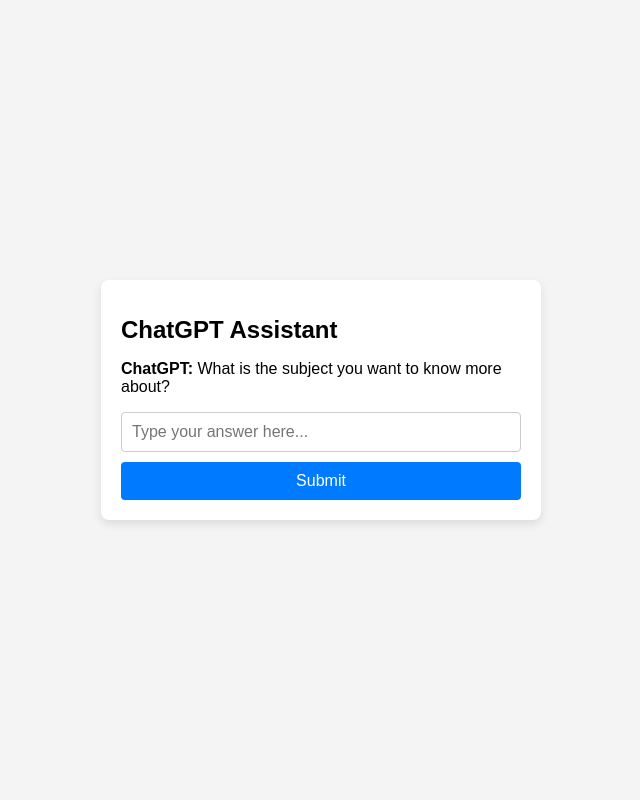
After one commit to Onomis2/DeepDive-Docker-prompt-generater, a PHP site: page /test.php in a window 1280 px wide. The commit adds this page. Shown: the whole page, without its empty margins (319-959 px from the left). Run offline with PHP 8.4, Linux system fonts and the light colour scheme.

Commit message:
Redirecting to chatgpt with final prompt

```diff
--- /dev/null
+++ b/php.php
@@ -0,0 +1,3 @@
+<?php
+phpinfo();
+?>
--- a/src/choice.php
+++ b/src/choice.php
@@ -33,7 +33,7 @@ $choices = $Database->fetchAll(PDO::FETCH_ASSOC);
     </div>
     <div class="center-boxes">
         <?php foreach ($choices as $choice) { ?>
-            <a href="choice.php?subject=<?=$_GET['subject'];?>&choice=<?=$choice['id'];?>"><p class="boxes"><?= $choice['choice'];?></p></a>
+            <a href="prompt.php?subject=<?=$_GET['subject'];?>&choice=<?=$choice['id'];?>"><p class="boxes"><?= $choice['choice'];?></p></a>
         <?php } ?>
     </div>
 </body>
--- /dev/null
+++ b/test.php
@@ -0,0 +1,129 @@
+<?php
+// OpenAI API credentials
+define('OPENAI_API_KEY', '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');
+
+$response = '';
+
+if ($_SERVER['REQUEST_METHOD'] === 'POST') {
+    $userInput = trim($_POST['user_input']);
+
+    if (!empty($userInput)) {
+        // Call OpenAI API
+        $apiResponse = callOpenAI($userInput);
+        $response = $apiResponse ?? "Sorry, I couldn't process your request.";
+    } else {
+        $response = "Please enter something to ask!";
+    }
+}
+
+// Function to call the OpenAI API
+function callOpenAI($prompt)
+{
+    $url = 'https://api.openai.com/v1/chat/completions';
+    $headers = [
+        'Authorization: Bearer ' . OPENAI_API_KEY,
+        'Content-Type: application/json'
+    ];
+    $postData = [
+        'model' => 'gpt-3.5-turbo', // or 'gpt-4' if you have access
+        'messages' => [
+            ['role' => 'system', 'content' => 'You are ChatGPT, a helpful assistant.'],
+            ['role' => 'user', 'content' => $prompt]
+        ],
+        'max_tokens' => 100,
+        'temperature' => 0.7
+    ];
+
+    // Initialize cURL
+    $ch = curl_init($url);
+    curl_setopt($ch, CURLOPT_HTTPHEADER, $headers);
+    curl_setopt($ch, CURLOPT_POST, true);
+    curl_setopt($ch, CURLOPT_POSTFIELDS, json_encode($postData));
+    curl_setopt($ch, CURLOPT_RETURNTRANSFER, true);
+
+    $result = curl_exec($ch);
+    echo $result;
+    curl_close($ch);
+
+    // Decode and return the response
+    $responseData = json_decode($result, true);
+    return $responseData['choices'][0]['message']['content'] ?? null;
+}
+?>
+
+<!DOCTYPE html>
+<html lang="en">
+<head>
+    <meta charset="UTF-8">
+    <meta name="viewport" content="width=device-width, initial-scale=1.0">
+    <title>ChatGPT Assistant</title>
+    <style>
+        body {
+            font-family: Arial, sans-serif;
+            background-color: #f4f4f4;
+            margin: 0;
+            padding: 0;
+            display: flex;
+            justify-content: center;
+            align-items: center;
+            height: 100vh;
+        }
+        .chat-container {
+            background: white;
+            padding: 20px;
+            border-radius: 8px;
+            box-shadow: 0 4px 10px rgba(0, 0, 0, 0.1);
+            width: 100%;
+            max-width: 400px;
+        }
+        .chat-container h1 {
+            margin-bottom: 10px;
+            font-size: 24px;
+        }
+        .chat-container form {
+            display: flex;
+            flex-direction: column;
+        }
+        .chat-container input[type="text"] {
+            padding: 10px;
+            font-size: 16px;
+            margin-bottom: 10px;
+            border: 1px solid #ccc;
+            border-radius: 4px;
+        }
+        .chat-container input[type="submit"] {
+            background-color: #007BFF;
+            color: white;
+            border: none;
+            padding: 10px;
+            font-size: 16px;
+            border-radius: 4px;
+            cursor: pointer;
+        }
+        .chat-container input[type="submit"]:hover {
+            background-color: #0056b3;
+        }
+        .response {
+            margin-top: 10px;
+            padding: 10px;
+            background-color: #e9ecef;
+            border-radius: 4px;
+        }
+    </style>
+</head>
+<body>
+    <div class="chat-container">
+        <h1>ChatGPT Assistant</h1>
+        <p><strong>ChatGPT:</strong> What is the subject you want to know more about?</p>
+        <form method="POST">
+            <input type="text" name="user_input" placeholder="Type your answer here..." required>
+            <input type="submit" value="Submit">
+        </form>
+        <?php if (!empty($response)): ?>
+            <div class="response">
+                <strong>ChatGPT:</strong> <?php echo nl2br(htmlspecialchars($response)); ?>
+            </div>
+        <?php endif; ?>
+    </div>
+</body>
+</html>
```
Also changed, not shown: src/prompt.php (added, +48 -0 lines), 1 other file.
